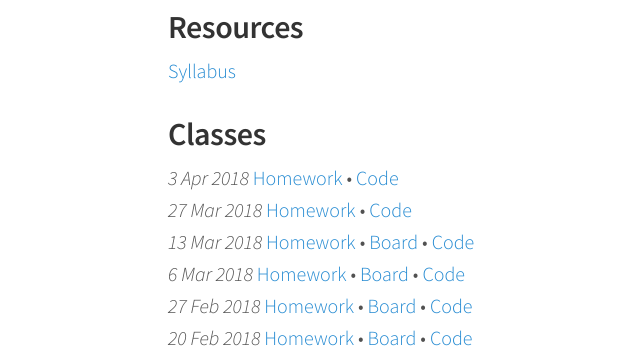
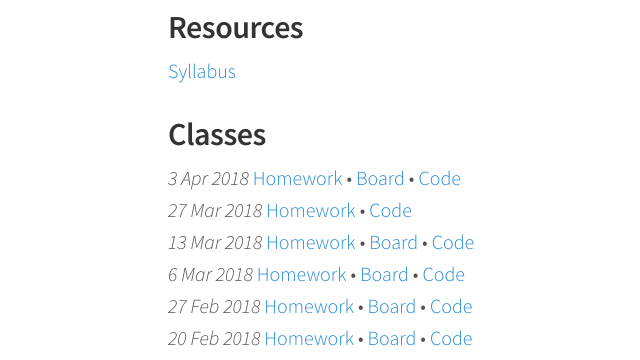
Before and after one commit to nasser/teaching, a Jekyll site: the page built from 2018/large-systems/index.md, in a window 1280 px wide. Shown: the part 536-896 px from the top of the page, without its empty margins (112-752 px from the left). Built offline with Jekyll 4.4.1, drawn with Linux system fonts in a browser that asks for light colours.

Commit message:
Add board link

```diff
--- a/2018/large-systems/index.md
+++ b/2018/large-systems/index.md
@@ -15,6 +15,7 @@ year: 2018
 
 ## Classes
 *3 Apr 2018* [Homework](week-10/homework) &bull;
+             [Board](https://cdn.rawgit.com/nasser/8e28bab5f859bf7dc3425a554dae245d/raw/cloud.svg) &bull;
              [Code](https://gist.github.com/nasser/112593601763a7edff8b5e229d41c595)
 *27 Mar 2018* [Homework](week-9/homework) &bull;
               [Code](https://github.com/nasser/large-systems-2018-midterm-demo)
```
